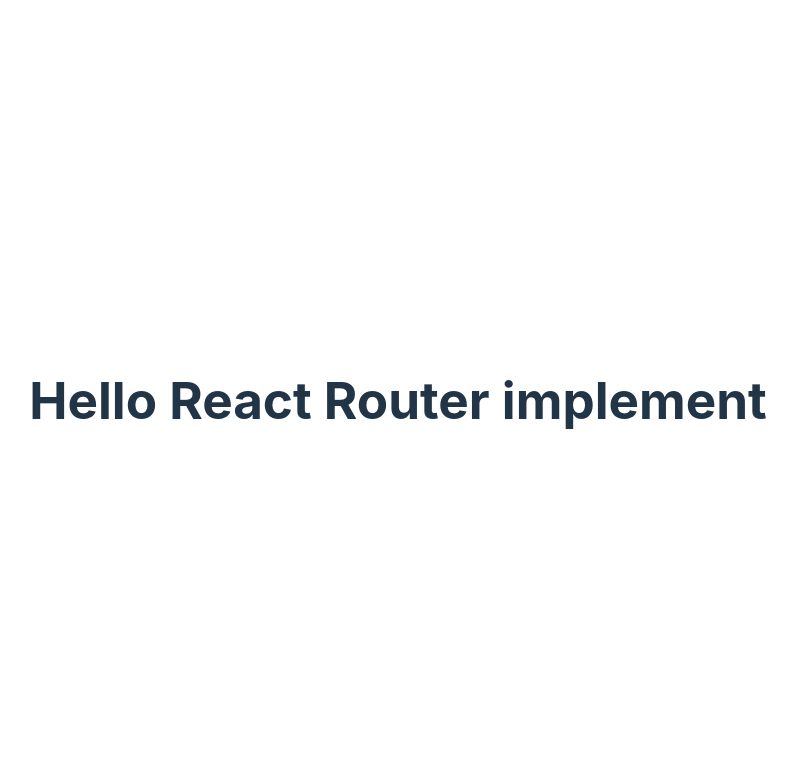
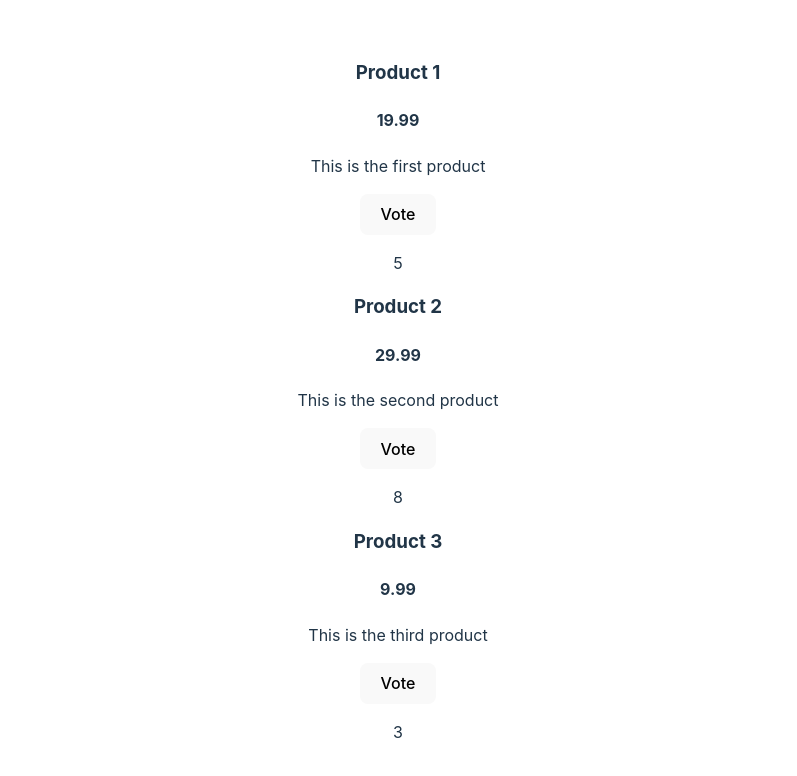
Before and after one commit to daveanue/5AMclub, a React (Vite) app: page / in a window 1280 px wide. Shown: the top 776 px of the page, without its empty margins (242-1039 px from the left). Built offline with nearby package versions, Linux system fonts and the light colour scheme; no server answers.

Commit message:
changed to accept mock array of data and display voteCount for each product

```diff
--- a/interfaces/productTypes.ts
+++ b/interfaces/productTypes.ts
@@ -12,5 +12,6 @@
   key: number,
   id: number,
   product: Product;
+  voteCount: number
   onVoteClick: (voteProductId: number) => void
 }
--- a/src/App.tsx
+++ b/src/App.tsx
@@ -1,10 +1,10 @@
 import './App.css'
-
+import VotingContainer from './container/VotingContainer'
 function App() {
 
   return (
     <div>
-      <h1>Hello React Router implement</h1>
+      <VotingContainer></VotingContainer>
     </div>
   )
 }
--- a/src/components/VotingItem.tsx
+++ b/src/components/VotingItem.tsx
@@ -9,7 +9,8 @@
     <h3> {product.name} </h3>
     <h4> {product.price} </h4>
     <p> {product.description} </p>
-    <button onClick={()=> onVoteClick(id)}></button>
+    <button onClick={()=> onVoteClick(id)}>Vote</button>
+    <p>{product.voteCount}</p>
     </div>
   )
 }
--- a/src/container/VotingContainer.tsx
+++ b/src/container/VotingContainer.tsx
@@ -7,7 +7,29 @@
 // shift + option + f auto format codes
 
 export default function VotingContainer() {
-  const [voteProducts, setvoteProducts] = useState<Product[]>([]);
+  const [voteProducts, setvoteProducts] = useState<Product[]>([
+    {
+      id: 1,
+      name: 'Product 1',
+      description: 'This is the first product',
+      price: 19.99,
+      voteCount: 5,
+    },
+    {
+      id: 2,
+      name: 'Product 2',
+      description: 'This is the second product',
+      price: 29.99,
+      voteCount: 8,
+    },
+    {
+      id: 3,
+      name: 'Product 3',
+      description: 'This is the third product',
+      price: 9.99,
+      voteCount: 3,
+    },
+  ]);
 
   const handleVote = async (voteProductId: number, setvoteProducts: React.Dispatch<React.SetStateAction<Product[]>>) => {
     try {
@@ -47,6 +69,7 @@
           key={product.id}
           id={product.id}
           product={product}
+          voteCount={product.voteCount}
           onVoteClick={()=> handleVote(product.id, setvoteProducts)}
           />
         ))}
```
